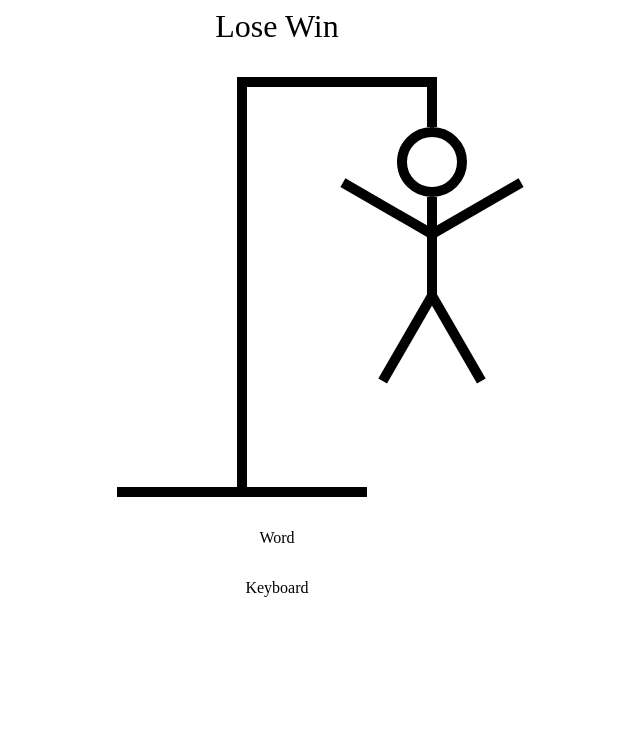
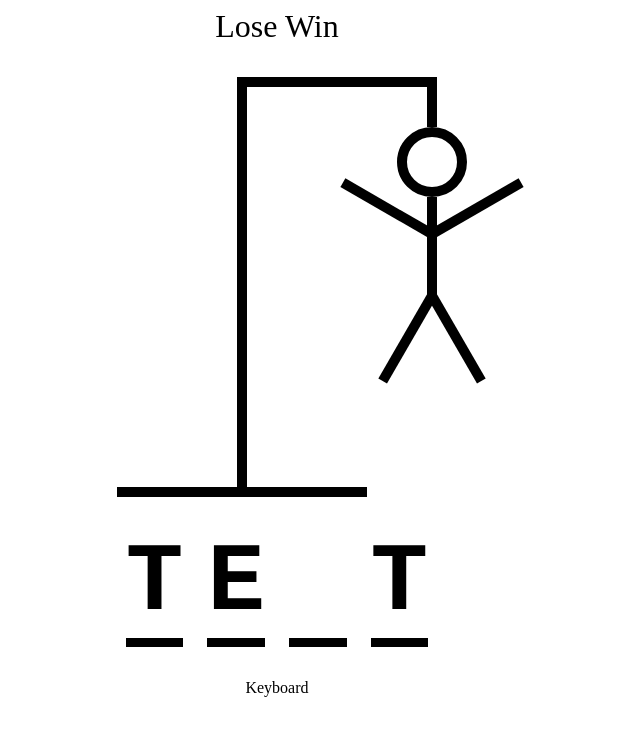
Before and after one commit to nzkks/react-hangman, a React (Vite) app: page / in a window 1280 px wide. Shown: the top 736 px of the page, without its empty margins (363-1003 px from the left). Built offline with nearby package versions, Linux system fonts and the light colour scheme.

Commit message:
create the basic logic of the Hangman Word component

```diff
--- a/src/HangmanWord.tsx
+++ b/src/HangmanWord.tsx
@@ -1,3 +1,23 @@
 export function HangmanWord() {
-  return <div>Word</div>;
+  const word = 'test';
+  const guessedLetters = ['t', 'e', 'g'];
+
+  return (
+    <div
+      style={{
+        display: 'flex',
+        gap: '.25em',
+        fontSize: '6rem',
+        fontWeight: 'bold',
+        textTransform: 'uppercase',
+        fontFamily: 'monospace'
+      }}
+    >
+      {word.split('').map((letter, index) => (
+        <span key={index} style={{ borderBottom: '.1em solid black' }}>
+          <span style={{ visibility: guessedLetters.includes(letter) ? 'visible' : 'hidden' }}>{letter}</span>
+        </span>
+      ))}
+    </div>
+  );
 }
```
